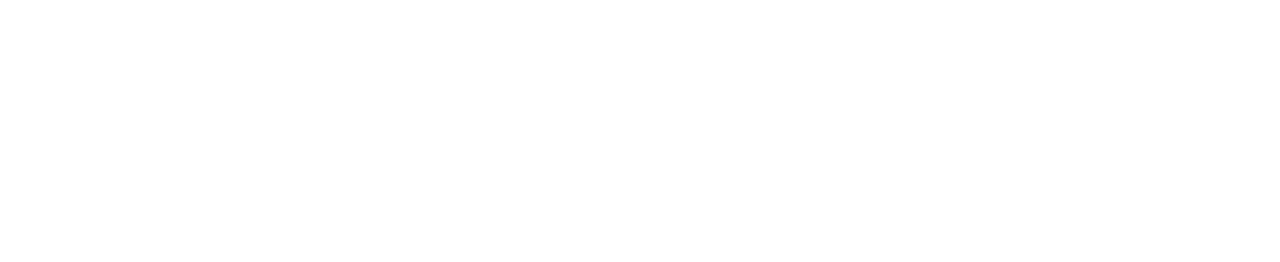
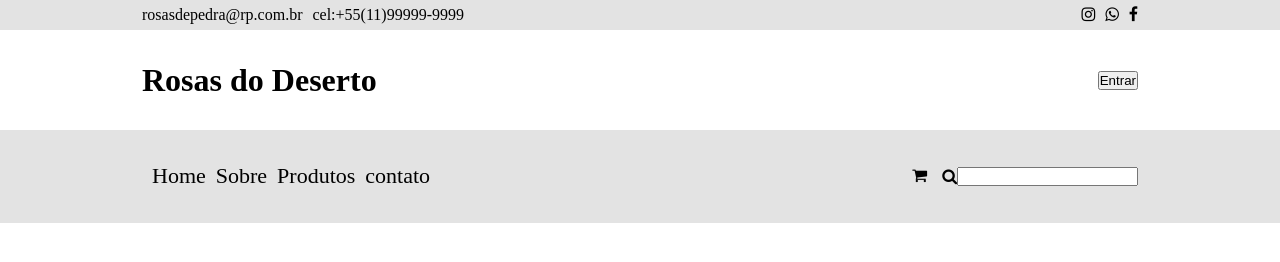
Before and after one commit to WandreiMartins/DH-PI_e-commerce, a plain HTML site: page src/index.html in a window 1280 px wide. Drawn offline with Linux system fonts and the light colour scheme.

Commit message:
feature: implementando a estrutura do header/menu

```diff
--- a/src/index.html
+++ b/src/index.html
@@ -5,9 +5,51 @@
   <meta http-equiv="X-UA-Compatible" content="IE=edge">
   <meta name="viewport" content="width=device-width, initial-scale=1.0">
   <title>Rosas de Pedra</title>
+  <link rel="stylesheet"
+    href="https://cdnjs.cloudflare.com/ajax/libs/font-awesome/4.7.0/css/font-awesome.css"
+    integrity="sha512-5A8nwdMOWrSz20fDsjczgUidUBR8liPYU+WymTZP1lmY9G6Oc7HlZv156XqnsgNUzTyMefFTcsFH/tnJE/+xBg=="
+    crossorigin="anonymous" />
   <link rel="stylesheet" href="./style/style.css">
 </head>
 <body>
+  <section class="super-infobg">
+    <div class="super-info">
+    <div class="contato">
+        <p>rosasdepedra@rp.com.br</p>
+        <a href="tel:00000000"> cel:+55(11)99999-9999 </a>
+    </div>
+      <ul class="social-midia">
+        <li><a href="#"><i class="fa fa-instagram" aria-hidden="true"></i></a></li>
+        <li><a href="#"><i class="fa fa-whatsapp" aria-hidden="true"></i></a></li>
+        <li><a href="#"><i class="fa fa-facebook" aria-hidden="true"></i></a></li>
+      </ul>
+    </div>
+  </section>
+  <header class="header-bg">
+      <div class="header">
+       <div class="titulo">
+        <h1>Rosas do Deserto</h1>
+      </div>
+      <button>Entrar</button>
+    </div>
+  </header>
+  <section class="nav-bar-bg">
+    <div class="nav-bar">
+      <ul>
+        <li><a href="">Home</a></li>
+        <li><a href="">Sobre</a></li>
+        <li><a href="">Produtos</a></li>
+        <li><a href="">contato</a></li>
+      </ul>
 
+      <div class="carrinho">
+        <ul>
+          <li><i class="fa fa-shopping-cart" aria-hidden="true"></i></li>
+        </ul>
+        <i class="fa fa-search" aria-hidden="true"></i>
+        <input type="text">
+      </div>
+    </div>
+    </section>
 </body>
 </html>
--- a/src/style/style.css
+++ b/src/style/style.css
@@ -0,0 +1,77 @@
+* {
+
+  padding: 0;
+  margin: 0;
+  box-sizing: border-box;
+  list-style: none;
+  text-decoration: none;
+}
+
+.super-infobg {
+  background: #E3E3E3;
+}
+.super-info{
+  max-width: 996px;
+  margin: 0 auto;
+  display: flex;
+  align-items: center;
+  justify-content: space-between;
+  height: 30px;
+}
+.contato{
+  display: flex;
+}
+.social-midia {
+  display: flex;
+}
+.contato p{
+margin-right: 10px;
+}
+.contato a {
+  color:#000;
+}
+.social-midia .fa {
+  margin-left: 10px;
+  color: #000;
+}
+.header-bg{
+  background: #ffffff;
+}
+.header {
+  max-width: 996px;
+  margin: 0 auto;
+  display: flex;
+  text-align: center;
+  align-items: center;
+  justify-content:space-between;
+  height: 100px;
+}
+
+.nav-bar-bg {
+  background: #E3E3E3;
+}
+
+.nav-bar {
+  max-width: 996px;
+  margin: 0 auto;
+  display: flex;
+  align-items: center;
+  justify-content:space-between;
+  padding: 1.4rem 0;
+}
+.nav-bar ul {
+  display: flex;
+}
+.nav-bar ul li a{
+ margin-left: 10px;
+ font-size: 22px;
+ color: #000;
+}
+
+.carrinho {
+  display: flex;
+  align-items: center;
+}
+.carrinho ul {
+  margin: 15px;
+}
```
